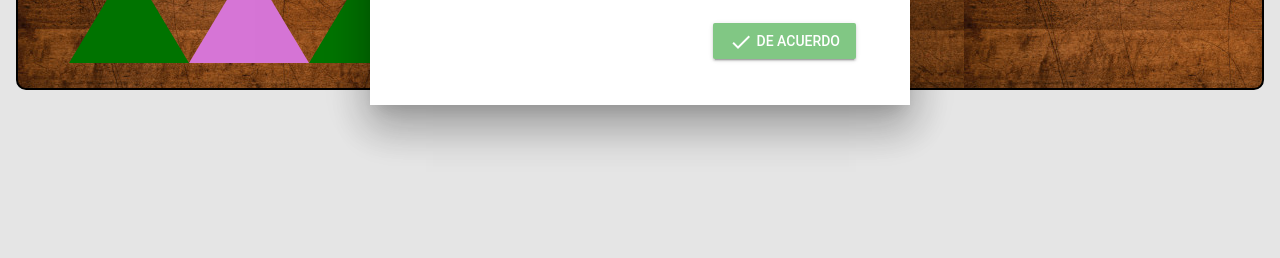
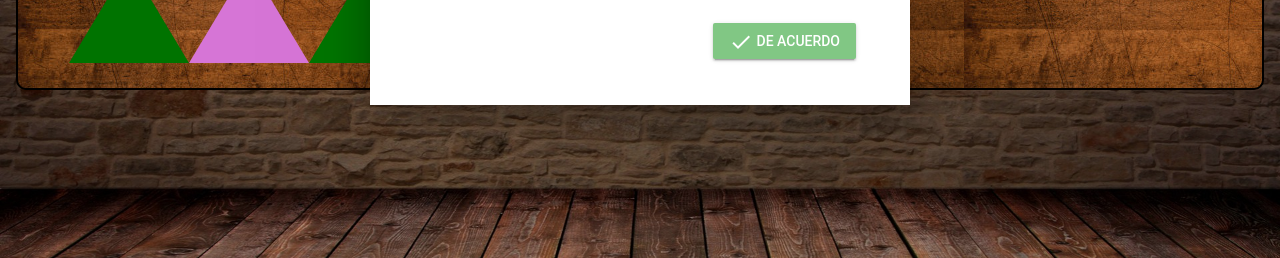
Before and after one commit to jprino77/alpn, a Django app: template templates/porColor.html in a window 1280 px wide. Shown: the part 542-800 px from the top of the page. Run offline with Django 3.2, Linux system fonts and the light colour scheme; the template is opened without the code that fills it, so the values that code supplies are empty.

Commit message:
se agrega fondo a juego de agrupacion

```diff
--- a/static/css/porColor.css
+++ b/static/css/porColor.css
@@ -1,3 +1,10 @@
+.page-content  {
+    background: url("../images/ladrillo2.jpg");
+    background-repeat: no-repeat;
+    background-size: cover;
+    background-position: center;
+}
+
  .triangle4 {
      float: left;
      margin-left: 13%;
```
Also changed, not shown: static/images/ladrillo2.jpg (added).
